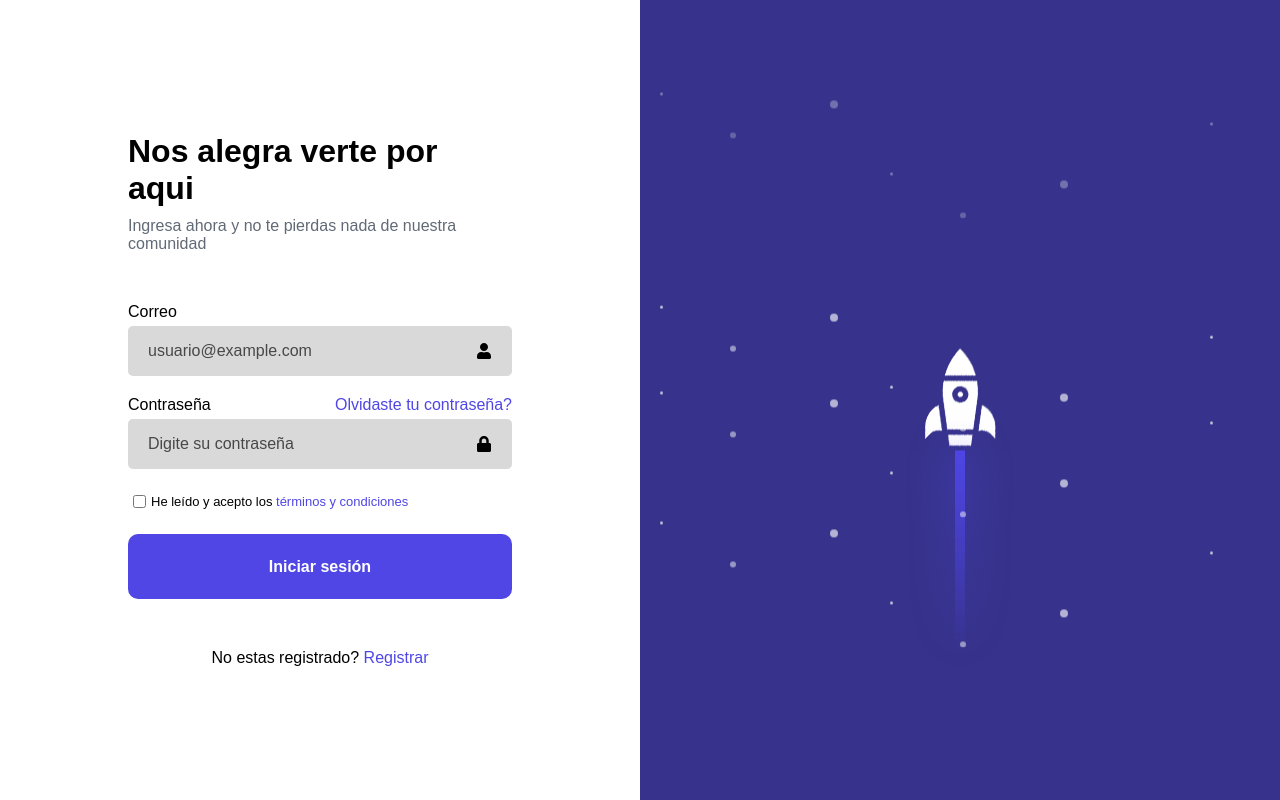
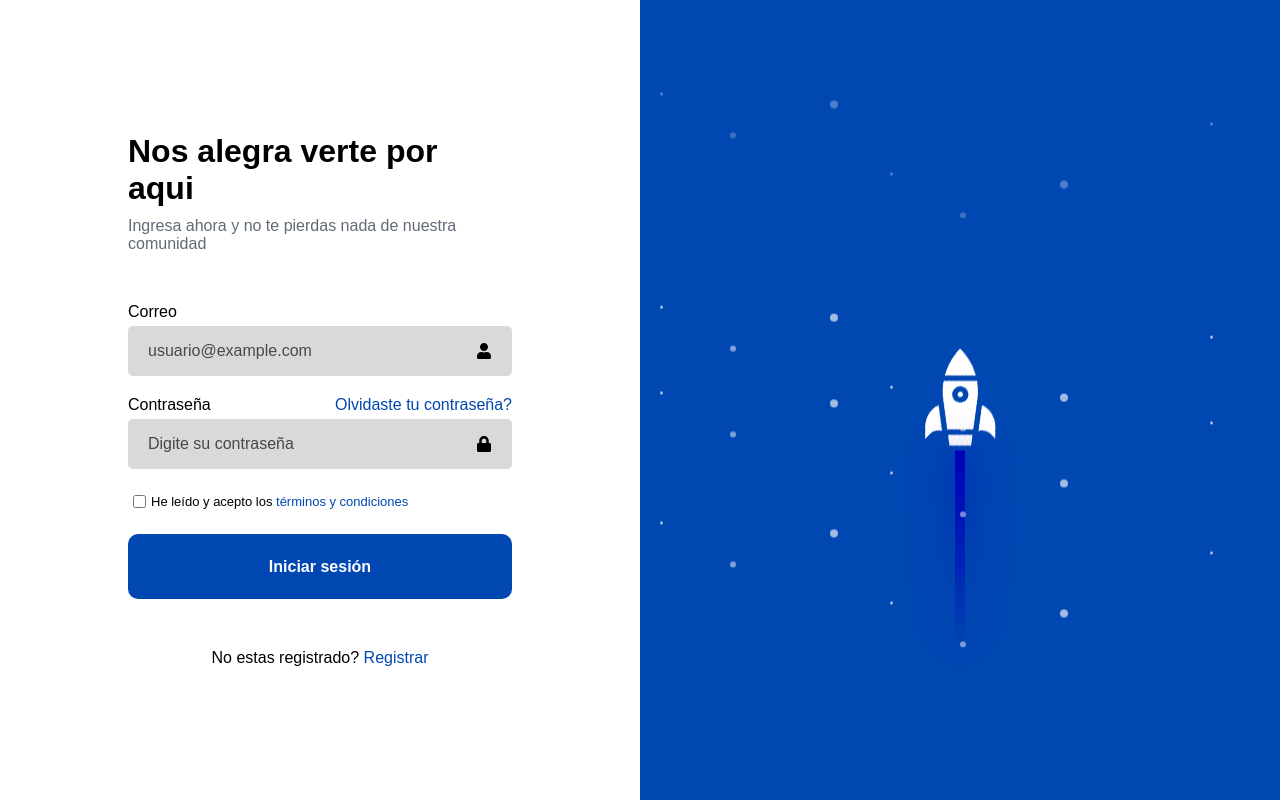
Before and after one commit to Felipemolina24/Taller-final-software-2, a React (Create React App) app in the folder chat/: page / in a window 1280 px wide. Shown: the top 800 px of the page. Built offline with nearby package versions, Linux system fonts and the light colour scheme.

Commit message:
colors modified

```diff
--- a/chat/src/pages/login/animation/animated.css
+++ b/chat/src/pages/login/animation/animated.css
@@ -185,7 +185,7 @@ body {
     transform: translateX(-50%);
     width: 10px;
     height: 200px;
-    background: linear-gradient( #4f46e5, transparent);
+    background: linear-gradient( #0300b9, transparent) !important;
 }
 
 .rocket::after {
@@ -196,6 +196,6 @@ body {
     transform: translateX(-50%);
     width: 10px;
     height: 200px;
-    background: linear-gradient( #4f46e5, transparent);
+    background: linear-gradient( #0300b9, transparent) !important;
     filter: blur(20px);
 }
--- a/chat/src/pages/login/login.css
+++ b/chat/src/pages/login/login.css
@@ -18,12 +18,12 @@
 }
 
 .wrapper-right {
-    background: #37338c;
+    background: #0047b2 !important;
     position: relative;
 }
 
 #login-btn {
-    background-color: #4f46e5;
+    background-color: #0047b2;
     width: 100%;
     height: 65px;
     border: none;
@@ -115,7 +115,7 @@
 .forms-links {
     border: none;
     text-decoration: none;
-    color: #4f46e5;
+    color: #0047b2 !important;
 }
 
 .forms-links:hover {
@@ -123,5 +123,5 @@
 }
 
 .forms-links:visited {
-    color: #4f46e5;
+    color: #0047b2;
 }
```
